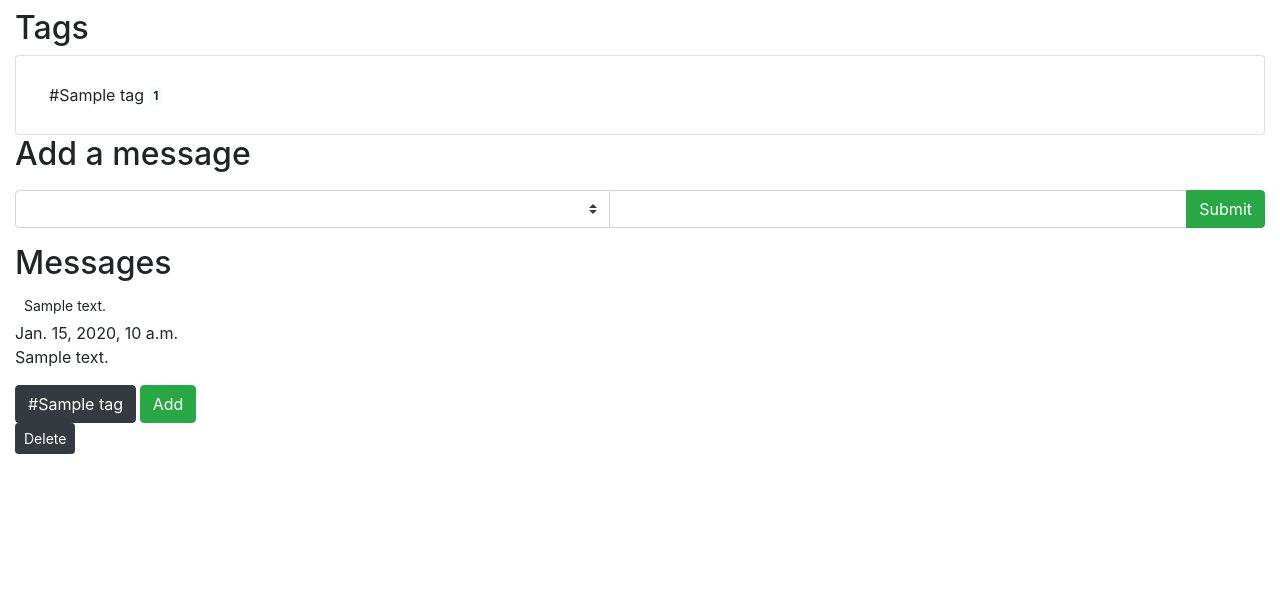
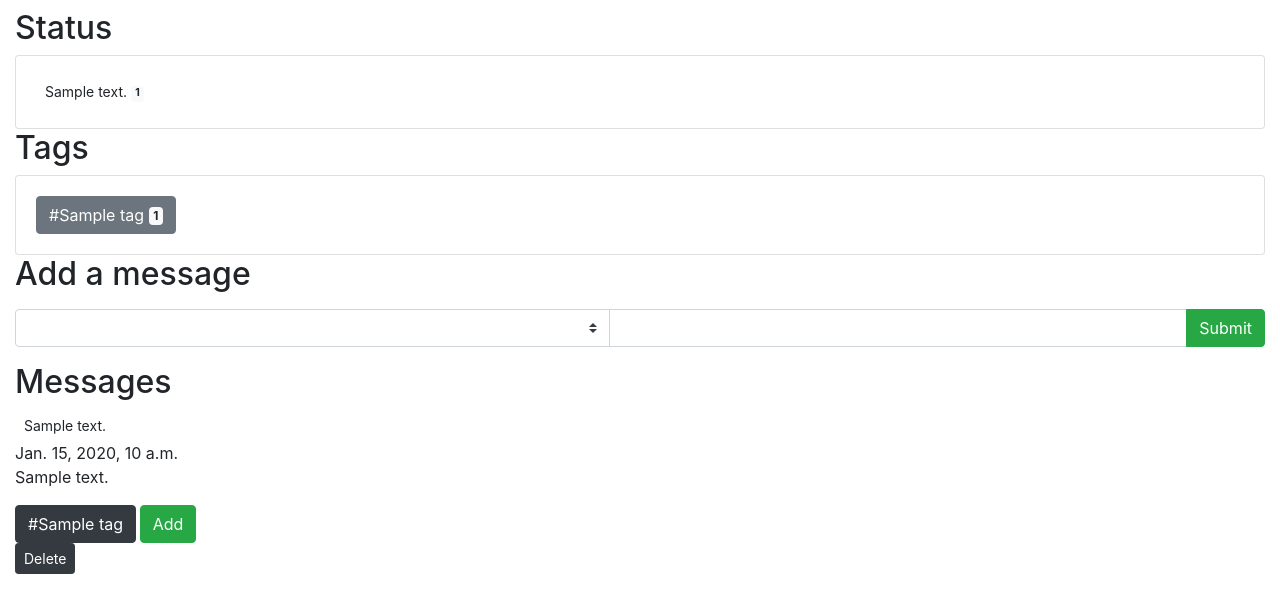
Before and after one commit to giliam/glowing-lab-diary, a Django app: page / in a window 1280 px wide. Shown: the part 63-676 px from the top of the page. Run offline with Django 3.2, Linux system fonts and the light colour scheme; a user stored in the database is signed in; tables that the repository leaves empty hold one stand-in row (values such as "Sample post"); some libraries are stand-ins or nearby versions.

Commit message:
Adds the possibility to filter by status.

```diff
--- a/api/views.py
+++ b/api/views.py
@@ -117,6 +117,7 @@
                 entry.tags.add(*tags)
 
             entry.status_dict = {
+                "id": entry.status.id,
                 "content": entry.status.content,
                 "css_class": entry.status.css_class,
             }
--- a/assets/dashboard.css
+++ b/assets/dashboard.css
@@ -107,3 +107,9 @@
   max-width: 750px;
   width: auto;
 }
+
+/* Grid status */
+.grid_filters {
+  display: grid;
+  grid-template-columns: 2fr 5fr;
+}
--- a/diary/models.py
+++ b/diary/models.py
@@ -33,7 +33,9 @@
 
     comments = models.TextField(blank=False)
     tags = models.ManyToManyField(Tag, related_name="entries")
-    status = models.ForeignKey(StatusEntry, on_delete=models.SET_NULL, null=True)
+    status = models.ForeignKey(
+        StatusEntry, on_delete=models.SET_NULL, null=True, related_name="entries"
+    )
 
     def __str__(self):
         return f"Entry of {self.added_date}"
--- a/diary/views.py
+++ b/diary/views.py
@@ -10,4 +10,7 @@
 def homepage(request):
     tags = models.Tag.objects.all()
     entries = models.Entry.objects.all().prefetch_related("tags", "status")
-    return render(request, "index.html", {"tags": tags, "entries": entries})
+    status = models.StatusEntry.objects.all()
+    return render(
+        request, "index.html", {"tags": tags, "entries": entries, "status": status}
+    )
--- a/templates/index.html
+++ b/templates/index.html
@@ -41,7 +41,20 @@
         <div class="row">
           <div class="ml-sm-auto col-md pt-3">
             <h1>Dashboard</h1>
-
+            <div class="grid_filters">
+              <div>
+                <h2>Status</h2>
+                <div class="card card-above-title">
+                  <div class="card-body">
+                  {% for st in status %}
+                    <button type="button" :class="'btn btn-sm ' + getStatusSpecificClasses({{st.id}})" @click.prevent="filterByStatus({{st.id}})" id="button_status_{{st.id}}">
+                      {{st.content}} <span class="badge badge-light">${ status[{{st.id}}].nb }</span>
+                    </button>
+                  {% endfor %}
+                  </div>
+                </div>
+              </div>
+              <div>
                 <h2>Tags</h2>
                 <div class="card card-above-title">
                   <div class="card-body">
@@ -50,6 +63,8 @@
                       {{tag}} <span class="badge badge-light">${ tags[{{tag.id}}].nb }</span>
                     </button>
                   {% endfor %}
+                  </div>
+                </div>
               </div>
             </div>
             <h2>Add a message</h2>
@@ -72,7 +87,7 @@
             <h2>Messages</h2>
             <div class="grid_entries">
               <template v-for="entry in entries">
-                <template v-if="entry.nbTagsLinkedSelected > 0 || nbTagsSelected == 0">
+                <template v-if="isEntryTagSelected(entry) && isEntryStatusSelected(entry)">
                   <div>
                     <button v-if="entry.status" type="button" :class="'btn ' + entry.status.css_class + ' btn-sm'" @click.prevent="changeStatus(entry)">${ entry.status.content }</button>
                   </div>
@@ -140,28 +155,28 @@
           delimiters: ['${', '}'],
           data: {
             message: 'Hello Vue!',
-
-            // list of tags and their selection status
-            tagsSelected: {
-              {% for tag in tags.all %}{{tag.id}}: false,{% endfor %}
-            },
-            // list of entries linked to tags
-            tagsEntries: {
-              {% for tag in tags.all %}{{tag.id}}: [{% for entry in tag.entries.all %}{{entry.id}}, {% endfor %}],{% endfor %}
-            },
-
-
             // list of entries linked to tags
             tags: {
               {% for tag in tags.all %}{{tag.id}}: {
                   name: "{{tag}}",
-                  nb: {{tag.entries.all|length}}
+                  nb: {{tag.entries.all|length}},
+                  entries: [{% for entry in tag.entries.all %}{{entry.id}}, {% endfor %}],
+                  selected: false
               },
               {% endfor %}
             },
 
-            // small var to avoid counting all tags selected each time
-            nbTagsSelected: 0,
+            // list of entries linked to status
+            status: {
+              {% for st in status.all %}{{st.id}}: {
+                  name: "{{st.content}}",
+                  css_class: "{{st.css_class}}",
+                  nb: {{st.entries.all|length}},
+                  entries: [{% for entry in st.entries.all %}{{entry.id}}, {% endfor %}],
+                  selected: false,
+              },
+              {% endfor %}
+            },
 
             // list of entries
             entries: {
@@ -171,6 +186,7 @@
                   id: {{entry.id}},
                   added_date: '{{entry.added_date}}',
                   status: {
+                    id: '{{entry.status.id}}',
                     content: '{{entry.status.content}}',
                     css_class: '{{entry.status.css_class}}'
                   },
@@ -178,12 +194,12 @@
                   nbTagsLinkedSelected: 0,
                 },
               {% endfor %}
-            }
             },
-          props: {
-            contentNewMessage: Object,
-            tagsNewMessage: Object,
-            contentEditedMessage: Object,
+            statusSelected: 0,
+            nbTagsSelected: 0,
+            contentNewMessage: "",
+            tagsNewMessage: "",
+            contentEditedMessage: "",
             currentEditedMessage: 0,
             deletingEntry: 0,
             deletingTag: 0,
@@ -195,31 +211,45 @@
           methods: {
             filterByTag(tagId){
               // changes button status
-              this.$data.tagsSelected[tagId] = !this.$data.tagsSelected[tagId]
+              this.tags[tagId].selected = !this.tags[tagId].selected
 
               // if the tag is now selected, nbTagsSelected and nbTagsLinkedSelected is incremented
-              if( this.$data.tagsSelected[tagId] ){
-                this.$data.nbTagsSelected++
-                for (var i = 0; i < this.$data.tagsEntries[tagId].length; i++) {
-                  this.entries[this.$data.tagsEntries[tagId][i]].nbTagsLinkedSelected++;
+              if( this.tags[tagId].selected ){
+                this.nbTagsSelected++
+                for (var i = 0; i < this.tags[tagId].entries.length; i++) {
+                  this.entries[this.tags[tagId].entries[i]].nbTagsLinkedSelected++;
                 }
               }
               // otherwise, it is decremented
               else{
-                this.$data.nbTagsSelected = Math.max(this.$data.nbTagsSelected-1, 0)
-                for (var i = 0; i < this.$data.tagsEntries[tagId].length; i++) {
-                  this.entries[this.$data.tagsEntries[tagId][i]].nbTagsLinkedSelected = Math.max(this.entries[this.$data.tagsEntries[tagId][i]].nbTagsLinkedSelected-1, 0);
+                this.nbTagsSelected = Math.max(this.nbTagsSelected-1, 0)
+                for (var i = 0; i < this.tags[tagId].entries.length; i++) {
+                  this.entries[this.tags[tagId].entries[i]].nbTagsLinkedSelected = Math.max(this.entries[this.tags[tagId].entries[i]].nbTagsLinkedSelected-1, 0);
                 }
               }
             },
 
+            filterByStatus(statusId){
+              this.statusSelected = statusId == this.statusSelected ? 0 : statusId
+            },
+
             isTagSelected(tagId) {
-              return this.$data.tagsSelected[tagId]
+              return this.tags[tagId].selected
             },
 
             getTagSpecificClasses(tagId){
               if(this.isTagSelected(tagId)){
                 return "btn-primary"
+              }else {
+                return "btn-secondary"
+              }
+            },
+
+            getStatusSpecificClasses(statusId){
+              if(this.statusSelected == statusId){
+                return this.status[statusId].css_class
+              }else{
+                return this.status[statusId].css_class.replace("btn-", "btn-outline-")
               }
             },
 
@@ -227,7 +257,9 @@
               let url = "{% url "status_change" 0 %}".replace('0', entry.id)
               axios.get(url)
               .then((response) => {
+                this.status[this.entries[entry.id].status.id].nb--
                 this.entries[entry.id].status = response.data
+                this.status[this.entries[entry.id].status.id].nb++
                 this.$forceUpdate();
               })
               .catch((error) => {
@@ -255,7 +287,8 @@
               };
               let new_content = this.contentEditedMessage;
               axios(authOptions).then((response) => {
-                entry.comments = new_content
+                this.entries[entry.id].comments = new_content
+
               })
               .catch((error) => {
                 console.log(error);
@@ -291,6 +324,7 @@
                     id: new_entry.id,
                     added_date: new_entry.added_date,
                     status: {
+                      id: new_entry.status_dict.id,
                       content: new_entry.status_dict.content,
                       css_class: new_entry.status_dict.css_class
                     },
@@ -299,8 +333,9 @@
                   }
                   new_entry.tags.forEach(tag => {
                     this.tags[tag].nb++
-                    this.tagsEntries[tag].push(new_entry.id)
+                    this.tags[tag].entries.push(new_entry.id)
                   })
+                  this.status[new_entry.status_dict.id].nb++
                   this.$forceUpdate();
                 }
               })
@@ -336,11 +371,12 @@
                   console.log(response.url);
                 }else{
                   let tags = this.entries[entry.id].tags;
+                  this.status[this.entries[entry.id].status.id].nb--
                   tags.forEach(tag => {
                     this.tags[tag].nb--
-                    let indexTagEntries = this.tagsEntries[tag].indexOf(entry.id);
+                    let indexTagEntries = this.tags[tag].entries.indexOf(entry.id);
                     if (indexTagEntries !== -1){
-                      this.tagsEntries[tag].splice(indexTagEntries, 1);
+                      this.tags[tag].entries.splice(indexTagEntries, 1);
                     }
                   })
                   delete this.entries[entry.id];
@@ -383,9 +419,9 @@
                     this.entries[entry.id].tags.splice(index, 1);
                     this.tags[tag_id].nb--
 
-                    let indexTagEntries = this.tagsEntries[tag_id].indexOf(entry.id);
+                    let indexTagEntries = this.tags[tag_id].entries.indexOf(entry.id);
                     if (indexTagEntries !== -1){
-                      this.tagsEntries[tag_id].splice(indexTagEntries, 1);
+                      this.tags[tag_id].entries.splice(indexTagEntries, 1);
                     }
                   }
                   this.$forceUpdate();
@@ -435,7 +471,7 @@
                   if (index === -1){
                     this.tags[tag_id].nb++
                     this.entries[entry.id].tags.push(tag_id)
-                    this.tagsEntries[tag_id].push(entry.id);
+                    this.tags[tag_id].entries.push(entry.id);
                   }
                   this.$forceUpdate();
                 }
@@ -447,6 +483,14 @@
               this.addTagEntry = 0
             },
 
+            isEntryStatusSelected(entry) {
+              return this.statusSelected == 0 || entry.status.id == this.statusSelected
+            },
+
+            isEntryTagSelected(entry) {
+              return entry.nbTagsLinkedSelected > 0 || this.nbTagsSelected == 0
+            },
+
           }
         })
     </script>
```
Also changed, not shown: diary/migrations/0005_auto_20200304_1900.py (added). Lines whose indentation alone changed are shown as unchanged.
